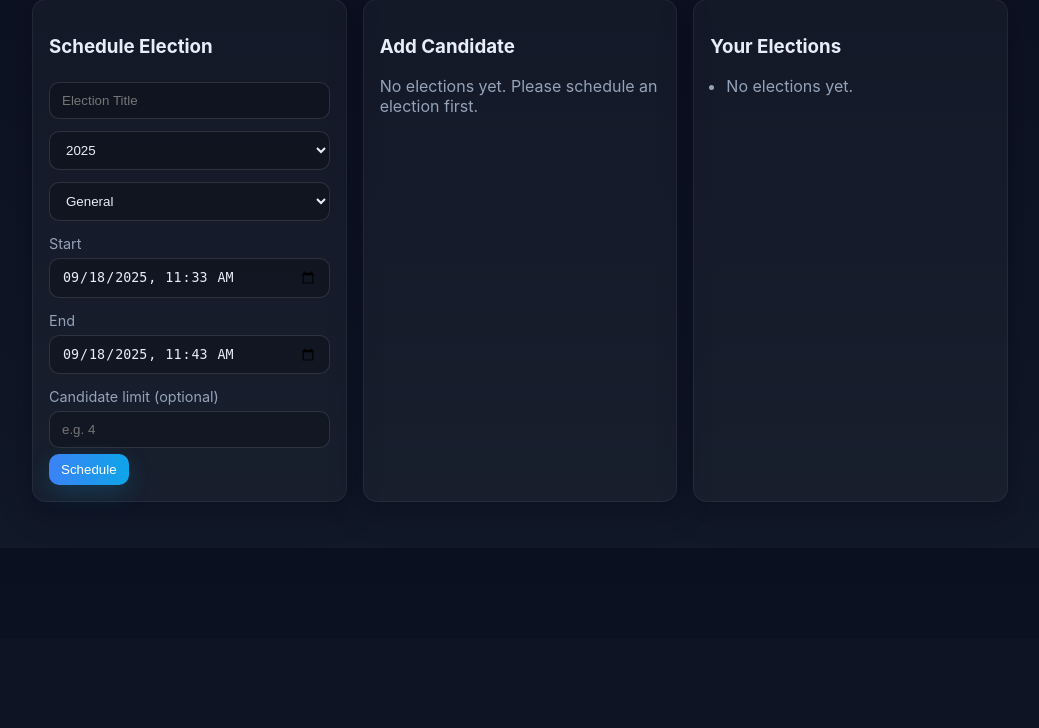
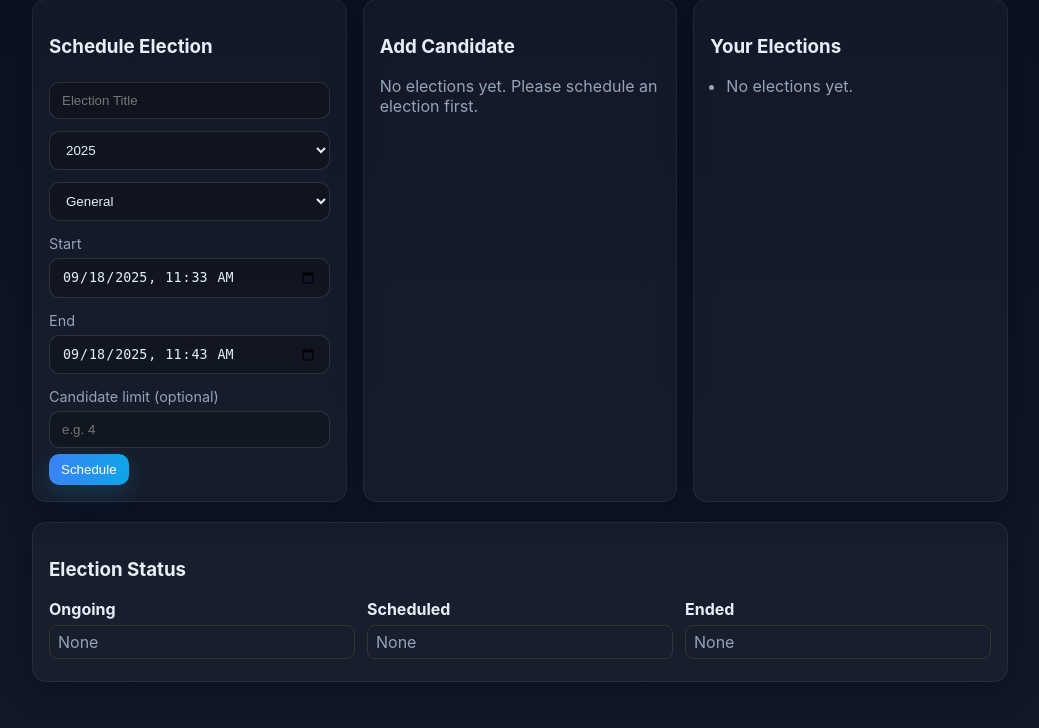
Before and after one commit to Ayush22042004/v_s2, a Flask app: page /admin in a window 1280 px wide. Shown: the part 161-889 px from the top of the page, without its empty margins (120-1159 px from the left). Before the commit the page ends 663 px from the top, so only its background shows below. Run offline with Flask 3, Linux system fonts and the light colour scheme; a user stored in the database is signed in.

Commit message:
some tweeks

```diff
--- a/app.py
+++ b/app.py
@@ -112,24 +112,59 @@ def login_required(role=None):
     return deco
 
 # -------------- Time helpers --------------
+
+import pytz
+ist = pytz.timezone("Asia/Kolkata")
+
 def parse_iso(s):
     try:
-        dt = datetime.fromisoformat((s or "").replace("Z", "+00:00"))
+        # Parse input string as naive datetime
+        dt = datetime.fromisoformat((s or "").replace("Z", ""))
         if dt.tzinfo is None:
-            dt = dt.replace(tzinfo=timezone.utc)
-        return dt
+            # Assume input is in IST
+            dt = ist.localize(dt)
+        # Always convert to UTC before storing
+        return dt.astimezone(timezone.utc)
     except Exception:
         return None
 
+
+def to_ist(dt):
+    try:
+        ist = pytz.timezone("Asia/Kolkata")
+        if dt.tzinfo is None:
+            dt = dt.replace(tzinfo=timezone.utc)
+        return dt.astimezone(ist)
+    except Exception:
+        return dt
+
+
+def classify_elections(rows):
+    now = now_utc()
+    ongoing, scheduled, ended = [], [], []
+    for e in rows:
+        s = parse_iso(e["start_time"]); t = parse_iso(e["end_time"])
+        if s and t:
+            if s <= now <= t: ongoing.append(e)
+            elif now < s: scheduled.append(e)
+            else: ended.append(e)
+    return ongoing, scheduled, ended
+
+
 def now_utc():
     return datetime.now(timezone.utc)
+
+@app.context_processor
+def inject_user():
+    u = query("SELECT * FROM users WHERE id=?", (session.get("user_id"),), one=True) if session.get("user_id") else None
+    return dict(current_user=u)
 
 # -------------- Routes --------------
 @app.route("/")
 def index():
     user = query("SELECT * FROM users WHERE id=?", (session["user_id"],), one=True) if "user_id" in session else None
     active = query("SELECT * FROM elections ORDER BY start_time DESC LIMIT 5")
-    return render_template("index.html", user=user, elections=active)
+    return render_template("index.html", user=user, elections=[{**e, "start_time": to_ist(parse_iso(e["start_time"])), "end_time": to_ist(parse_iso(e["end_time"]))} for e in active])
 
 @app.route("/signup", methods=["GET","POST"])
 def signup():
@@ -157,7 +192,7 @@ def login():
         password = request.form.get("password","")
         user = query("SELECT * FROM users WHERE lower(username)=?", (username,), one=True)
         if user and check_password_hash(user["password"], password):
-            session["user_id"] = user["id"]; session["role"]=user["role"]
+            session["user_id"] = user["id"]; session["role"]=user["role"]; session["name"]=user["name"]
             flash("Welcome back!", "ok"); return redirect(url_for("index"))
         flash("Invalid credentials.", "error")
     return render_template("login.html")
@@ -178,7 +213,8 @@ def admin():
         WHERE e.created_by = ? OR e.created_by IS NULL
         ORDER BY c.id DESC
     """, (session.get("user_id"),))
-    return render_template("admin.html", elections=own_elections, candidates=candidates)
+    ongoing, scheduled, ended = classify_elections(query("SELECT * FROM elections ORDER BY start_time DESC"))
+    return render_template("admin.html", ongoing=ongoing, scheduled=scheduled, ended=ended, elections=own_elections, candidates=candidates)
 
 @app.route("/add_candidate", methods=["POST"])
 @login_required(role="admin")
@@ -254,12 +290,38 @@ def current_active_election():
             return e
     return None
 
+
+def to_ist(dt):
+    try:
+        ist = pytz.timezone("Asia/Kolkata")
+        if dt.tzinfo is None:
+            dt = dt.replace(tzinfo=timezone.utc)
+        return dt.astimezone(ist)
+    except Exception:
+        return dt
+
+
+def classify_elections(rows):
+    now = now_utc()
+    ongoing, scheduled, ended = [], [], []
+    for e in rows:
+        s = parse_iso(e["start_time"]); t = parse_iso(e["end_time"])
+        if s and t:
+            if s <= now <= t: ongoing.append(e)
+            elif now < s: scheduled.append(e)
+            else: ended.append(e)
+    return ongoing, scheduled, ended
+
+
 @app.route("/voter")
 @login_required(role="voter")
 def voter_panel():
     e = current_active_election()
     if not e:
-        return render_template("voter.html", election=None, voted=False, candidates=[])
+        # show upcoming elections too
+        rows = query("SELECT * FROM elections ORDER BY start_time ASC")
+        ongoing, scheduled, ended = classify_elections(rows)
+        return render_template("voter.html", election=None, voted=False, candidates=[], upcoming=scheduled)
     voted = bool(query("SELECT 1 FROM votes WHERE voter_id=? AND election_id=?", (session["user_id"], e["id"]), one=True))
     candidates = query("SELECT * FROM candidates WHERE election_id=?", (e["id"],))
     return render_template("voter.html", election=e, voted=voted, candidates=candidates)
@@ -302,6 +364,23 @@ def results():
     results = [{"name": r["name"], "votes": r["votes"]} for r in rows]
     return render_template("result.html", election=e, results=results, elections=query("SELECT * FROM elections ORDER BY start_time DESC"))
 
+
+@app.route("/admin/voters")
+@login_required(role="admin")
+def admin_voters():
+    rows = query("SELECT id, name, username, email, id_number FROM users WHERE role='voter' ORDER BY id DESC")
+    return render_template("admin_voters.html", voters=rows)
+
+@app.route("/election/<int:eid>/dashboard")
+@login_required()
+def election_dashboard(eid):
+    e = query("SELECT * FROM elections WHERE id=?", (eid,), one=True)
+    if not e: flash("Election not found.", "error"); return redirect(url_for("index"))
+    rows = query("SELECT c.name, COUNT(v.id) as votes FROM candidates c LEFT JOIN votes v ON v.candidate_id=c.id AND v.election_id=? WHERE c.election_id=? GROUP BY c.id ORDER BY votes DESC, c.name ASC", (e["id"], e["id"]))
+    results = [{"name": r["name"], "votes": r["votes"]} for r in rows]
+    return render_template("election_dashboard.html", election=e, results=results)
+
+
 if __name__ == "__main__":
     port = int(os.environ.get("PORT", 8080))
     app.run(host="0.0.0.0", port=port, debug=False)
--- a/static/style.css
+++ b/static/style.css
@@ -22,3 +22,24 @@ ul{padding-left:16px}
 .badge.active{background:rgba(34,197,94,.15);border-color:rgba(34,197,94,.35)}
 .badge.upcoming{background:rgba(59,130,246,.15);border-color:rgba(59,130,246,.35)}
 .badge.ended{background:rgba(148,163,184,.15);border-color:rgba(148,163,184,.35)}
+
+
+/* Responsive nav */
+.menu-toggle{ display:none; margin-right:8px; }
+@media (max-width: 640px){
+  .menu-toggle{ display:inline-block; }
+  .topbar .nav-right{ display:none; }
+  body.menu-open .topbar .nav-right{ display:block; position:absolute; right:8px; top:40px; background:#111; padding:10px; border:1px solid #333; border-radius:8px; }
+  /* Move dashboard stuff into menu by simply hiding big cards on home */
+  .grid{ grid-template-columns: 1fr !important; }
+}
+
+/* Kanban */
+.kanban{ display:grid; grid-template-columns: repeat(3, 1fr); gap: 12px; }
+.kanban h4{ margin: 0 0 6px 0; }
+.kanban ul{ list-style: none; padding: 0; margin: 0; }
+.kanban li{ padding: 6px 8px; border: 1px solid #333; border-radius: 8px; margin-bottom: 6px; }
+
+/* Tables */
+.table{ width:100%; border-collapse: collapse; }
+.table th,.table td{ border:1px solid #333; padding:6px 8px; text-align:left; }
--- a/templates/admin.html
+++ b/templates/admin.html
@@ -53,7 +53,7 @@
       <label>Election</label>
       <select name="election_id" required>
         <option value="" disabled selected>Select your election</option>
-        {% for e in elections %}
+        {% for e in (ongoing + scheduled) %}
           <option value="{{ e.id }}">{{ e.title or e.category }} • {{ e.year or "YYYY" }}</option>
         {% endfor %}
       </select>
@@ -66,7 +66,7 @@
   <div class="card">
     <h3>Your Elections</h3>
     <ul>
-      {% for e in elections %}
+      {% for e in (ongoing + scheduled) %}
         <li>
           <strong>{{ e.title or e.category }}</strong> • {{ e.category }} • {{ e.year or "YYYY" }}<br>
           <span class="muted"><span class="utc-time">{{ e.start_time }}</span> → <span class="utc-time">{{ e.end_time }}</span></span>
@@ -121,6 +121,22 @@
     setInterval(updateBadges, 30000);
   });
 </script>
+
+  <div class="card">
+    <h3>Election Status</h3>
+    <div class="kanban">
+      <div><h4>Ongoing</h4>
+        <ul>{% for e in ongoing %}<li>{{ e.title or e.category }} • <span class="utc-time">{{ e.start_time }}</span> → <span class="utc-time">{{ e.end_time }}</span></li>{% else %}<li class="muted">None</li>{% endfor %}</ul>
+      </div>
+      <div><h4>Scheduled</h4>
+        <ul>{% for e in scheduled %}<li>{{ e.title or e.category }} • <span class="utc-time">{{ e.start_time }}</span> → <span class="utc-time">{{ e.end_time }}</span></li>{% else %}<li class="muted">None</li>{% endfor %}</ul>
+      </div>
+      <div><h4>Ended</h4>
+        <ul>{% for e in ended %}<li>{{ e.title or e.category }} • <a href="{{ url_for('election_dashboard', eid=e.id) }}">View Dashboard</a></li>{% else %}<li class="muted">None</li>{% endfor %}</ul>
+      </div>
+    </div>
+  </div>
+
 {% endblock %}
 
 <script>
--- a/templates/base.html
+++ b/templates/base.html
@@ -8,11 +8,11 @@
   <script src="https://cdn.jsdelivr.net/npm/chart.js"></script>
 </head>
 <body data-theme="dark">
-  <nav class="topbar">
+  <nav class="topbar"><button class="menu-toggle" onclick="document.body.classList.toggle('menu-open')">☰</button>
     <div class="brand">🗳️ VOTE</div>
     <div class="nav-right">
       {% if session.get('user_id') %}
-        <span class="muted">Hi, {{ session.get('role') }}</span>
+        <span class="muted">Hi, {{ (current_user.name if current_user else session.get('role')) or 'User' }}</span>
         <a class="btn small" href="{{ url_for('logout') }}">Logout</a>
       {% else %}
         <a class="btn small" href="{{ url_for('login') }}">Login</a>
@@ -43,5 +43,22 @@
       });
     })();
   </script>
+
+  <script>
+  /* FLASH POPUP */
+  {% with messages = get_flashed_messages(with_categories=true) %}
+    {% if messages %}
+      {% for category, message in messages %}
+        alert(message);
+      {% endfor %}
+    {% endif %}
+  {% endwith %}
+
+    function togglePass(id){
+      var el = document.getElementById(id);
+      if(!el) return;
+      el.type = (el.type === 'password') ? 'text' : 'password';
+    }
+  </script>
 </body>
 </html>
--- a/templates/login.html
+++ b/templates/login.html
@@ -4,7 +4,7 @@
   <h2>Login</h2>
   <form method="POST">
     <input name="username" placeholder="Username" required>
-    <input type="password" name="password" placeholder="Password" required>
+    <div class="pass-field"><input type="password" id="login-pass" name="password" placeholder="Password" required><button type="button" class="btn small" onclick="togglePass('login-pass')">Show</button></div>
     <button class="btn primary" type="submit">Login</button>
   </form>
 </div>
--- a/templates/signup.html
+++ b/templates/signup.html
@@ -6,7 +6,7 @@
     <input name="name" placeholder="Full name" required>
     <input name="email" placeholder="Email (optional)">
     <input name="username" placeholder="Username" required>
-    <input type="password" name="password" placeholder="Password" required>
+    <div class="pass-field"><input type="password" id="signup-pass" name="password" placeholder="Password" required><button type="button" class="btn small" onclick="togglePass('signup-pass')">Show</button></div>
     <input name="id_number" placeholder="ID number (voter only)" required>
     <button class="btn primary" type="submit">Register</button>
   </form>
--- a/templates/voter.html
+++ b/templates/voter.html
@@ -2,7 +2,8 @@
 {% block content %}
 <h2>Voter Panel</h2>
 {% if not election %}
-  <div class="card"><p>No active election right now. Please wait for admin to schedule.</p></div>
+  <div class="card"><p>No active election right now.</p></div>
+  <div class="card"><h3>Upcoming Elections</h3><ul>{% for e in upcoming %}<li>{{ e.title or e.category }} • <span class="utc-time">{{ e.start_time }}</span> → <span class="utc-time">{{ e.end_time }}</span></li>{% else %}<li class="muted">None scheduled</li>{% endfor %}</ul></div>
 {% else %}
   <div class="card">
     <h3>{{ election.title or election.category }} ({{ election.category }})</h3>
```
Also changed, not shown: templates/admin_voters.html (added, +15 -0 lines), templates/election_dashboard.html (added, +19 -0 lines).
